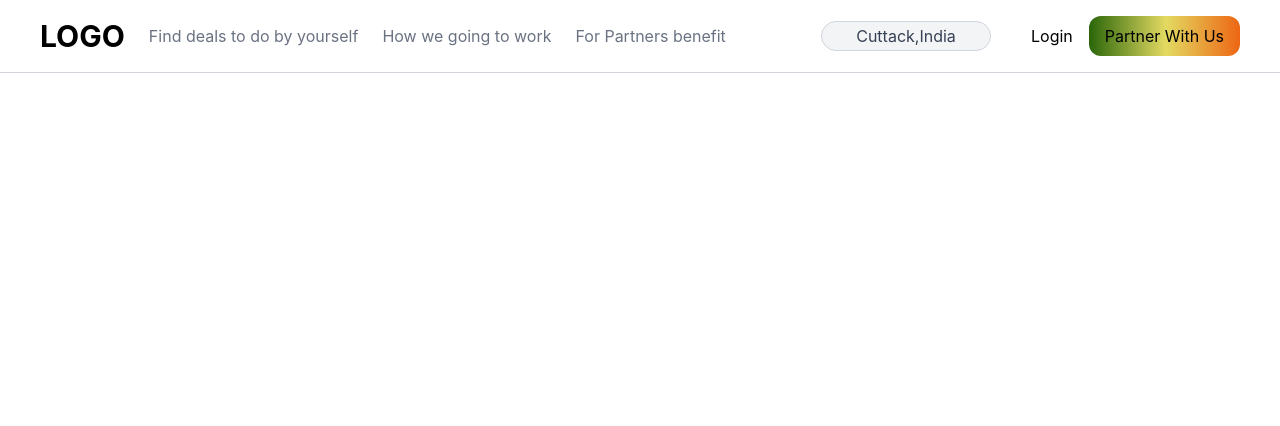
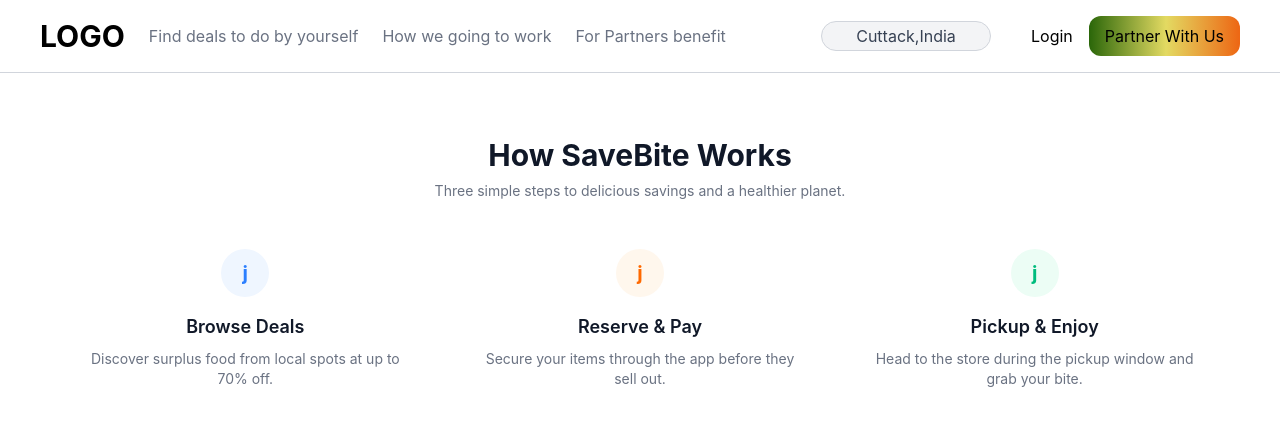
Before and after one commit to surajpradhan1359/SaveBite, a React (Vite) app: page / in a window 1280 px wide. Shown: the top 426 px of the page. Built offline with nearby package versions, Linux system fonts and the light colour scheme.

Commit message:
added division 1

```diff
--- a/src/App.jsx
+++ b/src/App.jsx
@@ -1,9 +1,11 @@
 import {Navbar} from './components/Navbar';
+import { Division1 } from './components/Division1';
 
 export const App = () => {
   return (
     <div>
       <Navbar />
+      <Division1 />
     </div>
   )
 }
--- /dev/null
+++ b/src/components/Division1.jsx
@@ -0,0 +1,59 @@
+
+export function Division1() {
+  return (
+    <div className="bg-white py-16 px-4">
+      <div className="max-w-6xl mx-auto">
+
+        <div className="text-center mb-12">
+          <h2 className="text-3xl font-bold text-gray-900 mb-2">
+            How SaveBite Works
+          </h2>
+          <p className="text-gray-500 text-sm">
+            Three simple steps to delicious savings and a healthier planet.
+          </p>
+        </div>
+
+        <div className="grid grid-cols-1 md:grid-cols-3 gap-8">
+
+          <div className="flex flex-col items-center text-center">
+            <div className="w-12 h-12 bg-blue-50 rounded-full flex items-center justify-center mb-4">
+              <span className="text-blue-500 text-xl font-bold">j</span>
+            </div>
+            <h3 className="text-gray-900 font-semibold text-lg mb-2">
+              Browse Deals
+            </h3>
+            <p className="text-gray-500 text-sm max-w-xs">
+              Discover surplus food from local spots at up to 70% off.
+            </p>
+          </div>
+
+          <div className="flex flex-col items-center text-center">
+            <div className="w-12 h-12 bg-orange-50 rounded-full flex items-center justify-center mb-4">
+              <span className="text-orange-500 text-xl font-bold">j</span>
+            </div>
+            <h3 className="text-gray-900 font-semibold text-lg mb-2">
+              Reserve & Pay
+            </h3>
+            <p className="text-gray-500 text-sm max-w-xs">
+              Secure your items through the app before they sell out.
+            </p>
+          </div>
+
+          <div className="flex flex-col items-center text-center">
+            <div className="w-12 h-12 bg-emerald-50 rounded-full flex items-center justify-center mb-4">
+              <span className="text-emerald-500 text-xl font-bold">j</span>
+            </div>
+            <h3 className="text-gray-900 font-semibold text-lg mb-2">
+              Pickup & Enjoy
+            </h3>
+            <p className="text-gray-500 text-sm max-w-xs">
+              Head to the store during the pickup window and grab your bite.
+            </p>
+          </div>
+
+        </div>
+
+      </div>
+    </div>
+  );
+}
```
